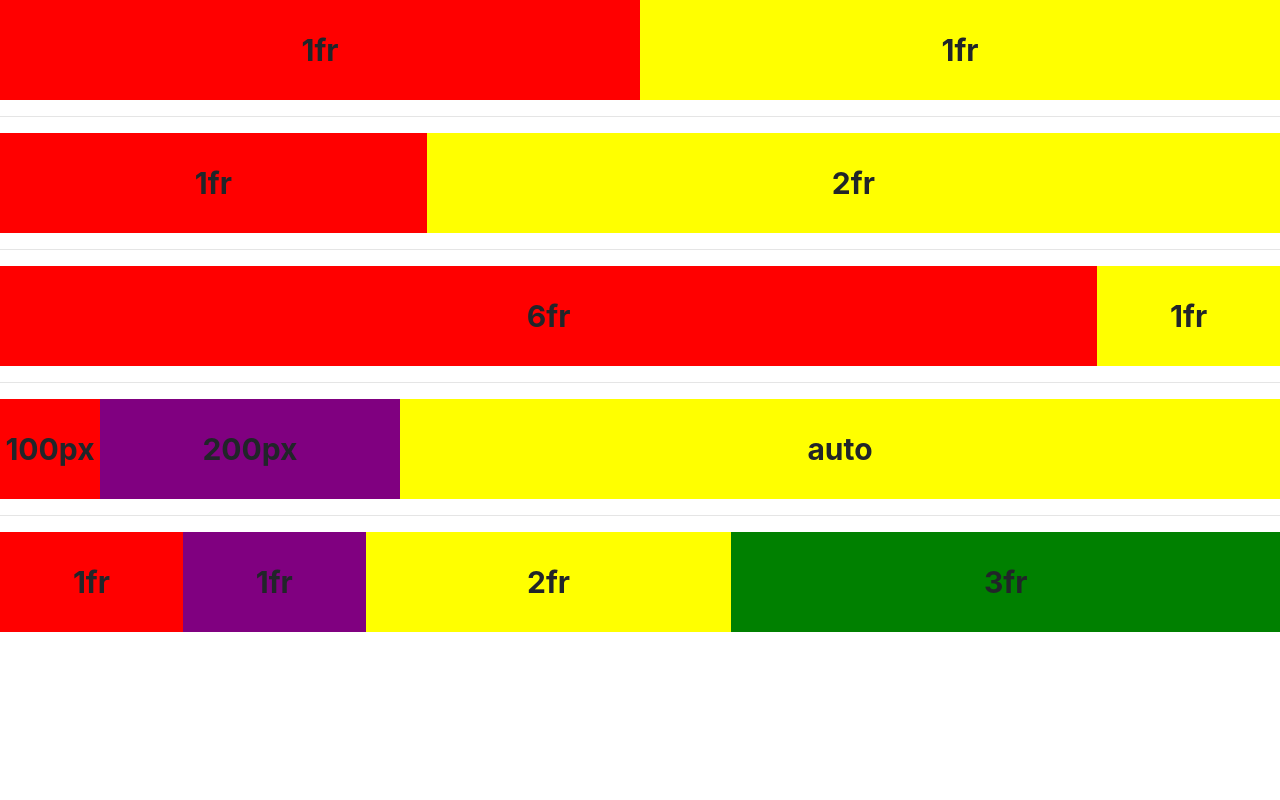
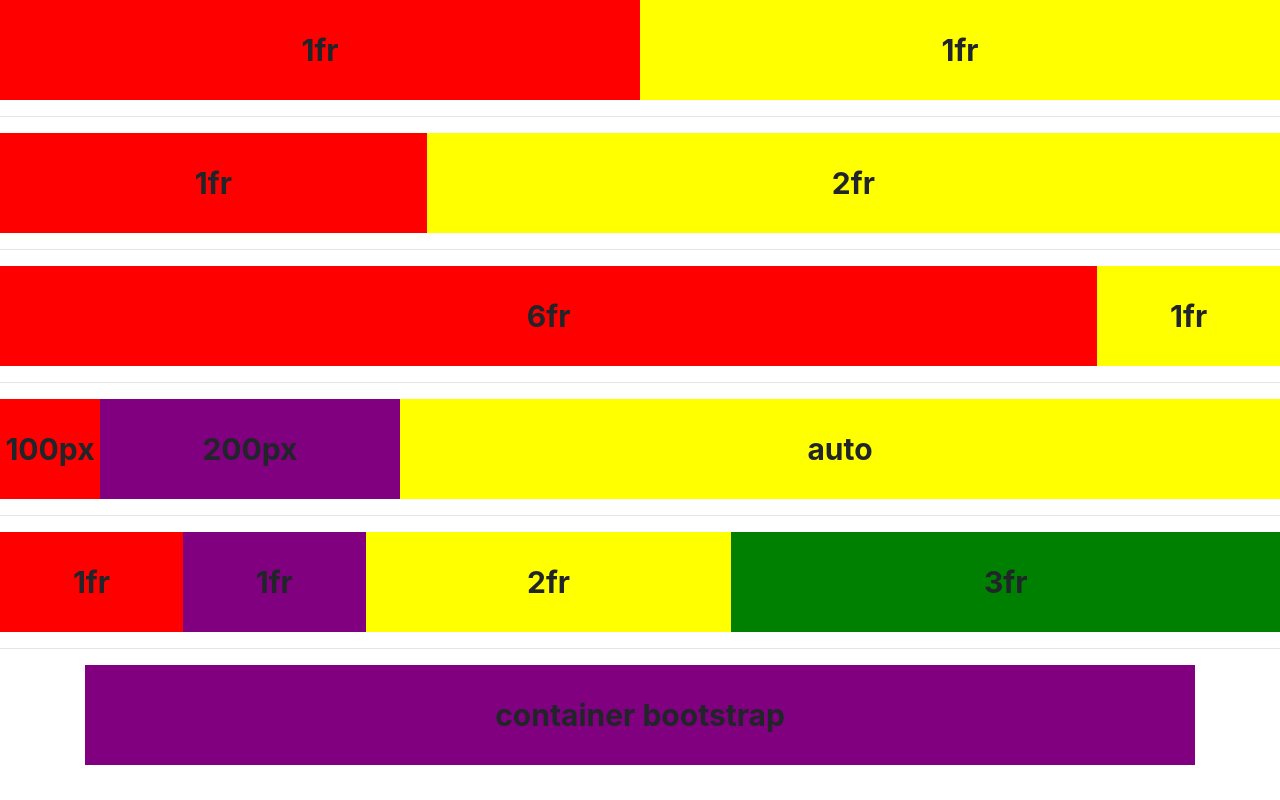
Before and after one commit to svilder/test-grid, a plain HTML site: page index.html in a window 1280 px wide. Drawn offline with nearby package versions, Linux system fonts and the light colour scheme.

Commit message:
bootstrap container

```diff
--- a/index.html
+++ b/index.html
@@ -77,6 +77,14 @@
       </div>
     </div>
 
+    <hr>
+
+    <div class="container">
+      <div class="sixth-example purple">
+        container bootstrap
+      </div>
+    </div>
+
 <!-- Including Bootstrap JS (with its Popper.js / jQuery dependency) so that dynamic components work -->
     <script src="https://code.jquery.com/jquery-3.3.1.slim.min.js"></script>
     <script src="https://cdnjs.cloudflare.com/ajax/libs/popper.js/1.14.6/umd/popper.min.js"></script>
--- a/style/style.css
+++ b/style/style.css
@@ -37,6 +37,10 @@
   height: 100px;
 }
 
+.sixth-example {
+  height: 100px;
+}
+
 .first-example {
   grid-template-columns: 1fr 1fr;
 }
```
